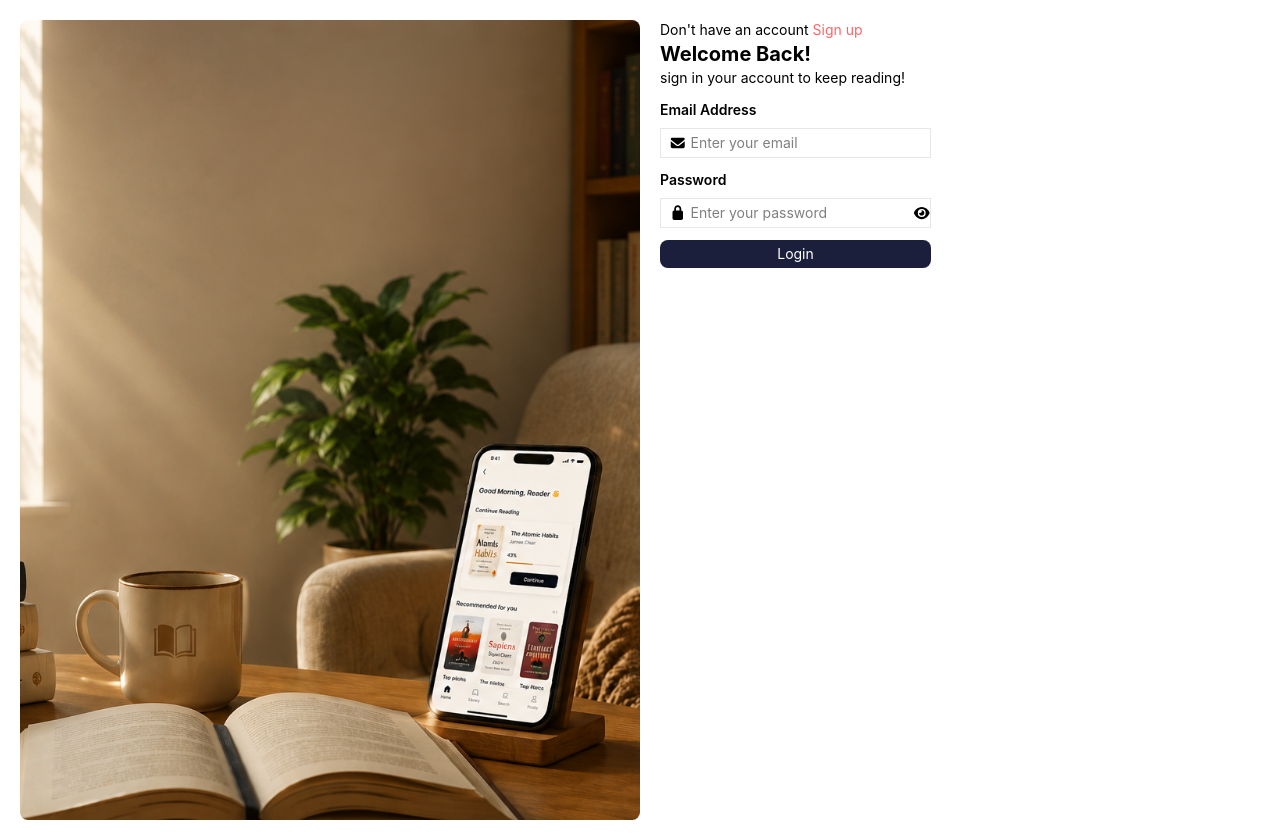
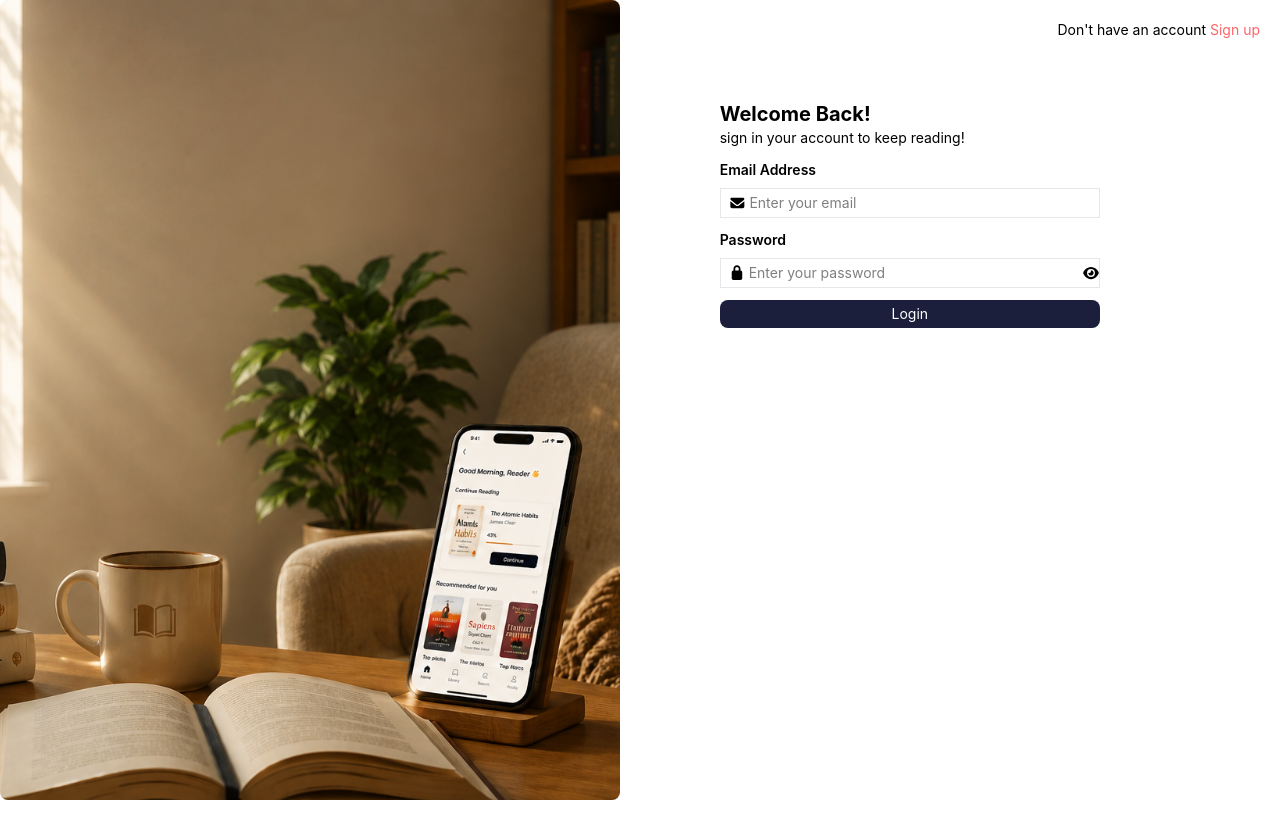
Before and after one commit to DanielApple05/Book-verse, a React (Vite) app in the folder book-verse-frontend/: page /signIn in a window 1280 px wide. After the commit the page ends 800 px from the top, so only its background shows below. Built offline with nearby package versions, Linux system fonts and the light colour scheme; the HTML template or start-up script is replaced by a standard one.

Commit message:
style: enhance layout and styling of Login component for improved UI

```diff
--- a/book-verse-frontend/src/assets/pages/login.jsx
+++ b/book-verse-frontend/src/assets/pages/login.jsx
@@ -3,35 +3,41 @@ import { FontAwesomeIcon } from '@fortawesome/react-fontawesome'
 import { faEnvelope, faLock, faEye } from '@fortawesome/free-solid-svg-icons'
 
 const Login = () => {
+
+  const handleLogin = (e) => (
+
+  e.preventDefault
+
+  )
   return (
     <>
-      <div className='flex p-5 gap-5 xl:text-sm text-xs'>
-        <div className='h-screen w-6/12 bg-cover bg-center bg-no-repeat rounded-lg ' style={{ backgroundImage: 'url(/images/landing-page.png)' }}>
+      <div className='flex gap-5 xl:text-sm text-xs min-h-screen w-full'>
+        <div className='h-screen w-full bg-cover bg-center bg-no-repeat rounded-lg ' style={{ backgroundImage: 'url(/images/landing-page.png)' }}>
         </div>
-        <div>
-          <p> Don't have an account <span className='text-red-400'> Sign up</span>  </p>
-          <div className='space-y-3'>
+        <div className='w-full justify-self-center flex flex-col p-5'>
+          <p className='place-self-end '> Don't have an account <span className='text-red-400'> Sign up</span>  </p>
+          <div className='space-y-3 flex flex-col p-15 w-10/12 '>
             <div>
               <h1 className='font-bold text-xl'>Welcome Back! </h1>
               <p>sign in your account to keep reading!</p>
             </div>
-            <form className='space-y-3'>
-              <div className='grid gap-2 '>
+            <form className='space-y-3' onSubmit={handleLogin}>
+              <div className='grid gap-2 w-full'>
                 <label className='font-semibold'> Email Address</label>
-                <div className='border-gray-200 border pl-2'>
-                  <FontAwesomeIcon icon={faEnvelope}/>
-                  <input type="email" className='p-1 ' placeholder='Enter your email' />
+                <div className='border-gray-200 border pl-2 flex items-center'>
+                  <FontAwesomeIcon icon={faEnvelope} />
+                  <input type="email" className='p-1 w-full outline-none ' placeholder='Enter your email' />
                 </div>
               </div>
-              <div className='grid gap-2'>
+              <div className='grid gap-2 w-full'>
                 <label className='font-semibold'> Password</label>
-                <div className='border-gray-200 border pl-2'>
-                    <FontAwesomeIcon icon={faLock}/>
-                  <input type="password" className=' p-1' placeholder='Enter your password' />
-                  <FontAwesomeIcon icon={faEye} className='cursor-pointer'/>
+                <div className='border-gray-200 border pl-2 flex items-center'>
+                  <FontAwesomeIcon icon={faLock} />
+                  <input type="password" className=' p-1 w-full outline-none' placeholder='Enter your password' />
+                  <FontAwesomeIcon icon={faEye} className='cursor-pointer' />
                 </div>
               </div>
-              <button className='w-full bg-[#1B1F3B] p-1 rounded-lg text-white'>Login</button>
+              <button className='w-full bg-[#1B1F3B] p-1 rounded-lg text-white cursor-pointer hover:text-gray-200'>Login</button>
             </form>
           </div>
         </div>
```
